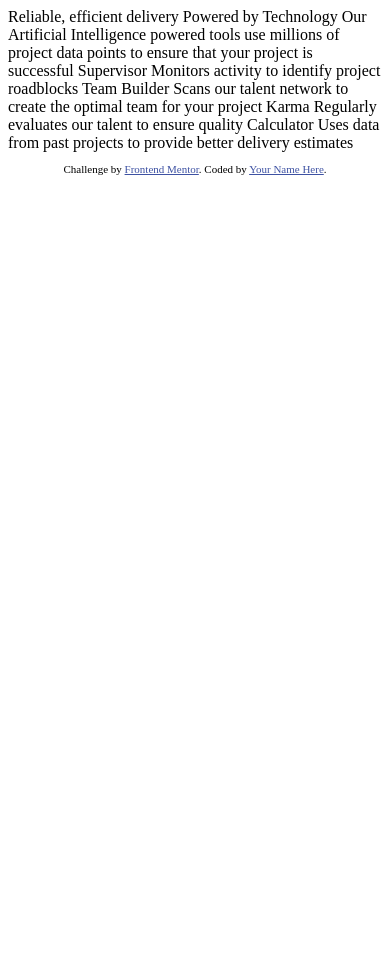
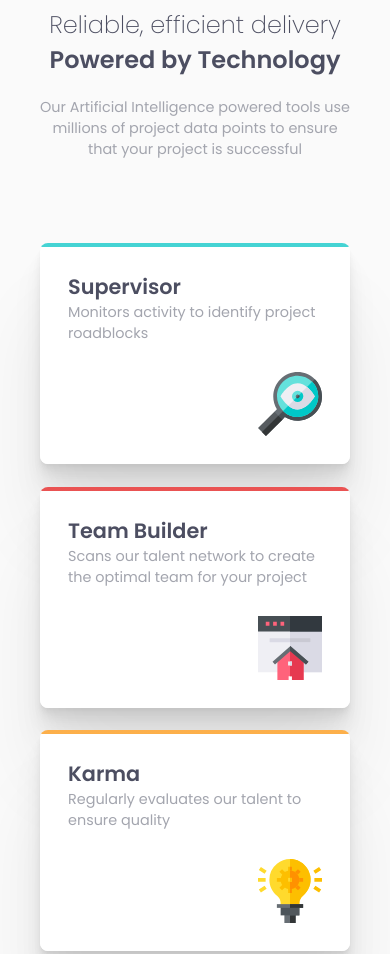
Before and after one commit to jaycgreenwald/four-card-feature-section, a plain HTML site: page index.html in a window 390 px wide. Shown: the top 954 px of the page. Before the commit the page ends 844 px from the top, so only its background shows below. Drawn offline with Linux system fonts and the light colour scheme.

Commit message:
May 13 - Mobile version
Commit mobile version code

```diff
--- a/index.html
+++ b/index.html
@@ -3,43 +3,55 @@
 <head>
   <meta charset="UTF-8">
   <meta name="viewport" content="width=device-width, initial-scale=1.0"> <!-- displays site properly based on user's device -->
-
   <link rel="icon" type="image/png" sizes="32x32" href="./images/favicon-32x32.png">
-
+  <link rel="preconnect" href="https://fonts.googleapis.com">
+<link rel="preconnect" href="https://fonts.gstatic.com" crossorigin>
+<link href="https://fonts.googleapis.com/css2?family=Poppins:wght@200;400;600&display=swap" rel="stylesheet">
+  <link rel="stylesheet" href="style.css">
   <title>Frontend Mentor | Four card feature section</title>
-
-  <!-- Feel free to remove these styles or customise in your own stylesheet 👍 -->
-  <style>
-    .attribution { font-size: 11px; text-align: center; }
-    .attribution a { color: hsl(228, 45%, 44%); }
-  </style>
 </head>
 <body>
+    <main class="card">
 
-  Reliable, efficient delivery
-  Powered by Technology
+        <div class="card__heading">
+            <h2 class="card__title-sub">Reliable, efficient delivery</h2>
+            <h1 class="card__title">Powered by Technology</h1>
+            <p class="card__title-desc">Our Artificial Intelligence powered tools use millions of project data points
+            to ensure that your project is successful</p>
+        </div>
 
-  Our Artificial Intelligence powered tools use millions of project data points
-  to ensure that your project is successful
+        <div class="card__product-card">
+            <h3 class="card__product-title">Supervisor</h3>
+            <p class="card__product-desc">Monitors activity to identify project roadblocks</p>
+            <img src="images/icon-supervisor.svg" alt="" class="card__icon">
+          </div>
 
-  Supervisor
-  Monitors activity to identify project roadblocks
+          <div class="card__product-card card__product-card--red">
+            <h3 class="card__product-title">Team Builder</h3>
+            <p class="card__product-desc">Scans our talent network to create the optimal team for your project</p>
+            <img src="images/icon-team-builder.svg" alt="" class="card__icon">
+          </div>
 
-  Team Builder
-  Scans our talent network to create the optimal team for your project
+          <div class="card__product-card card__product-card--orange">
+            <h3 class="card__product-title">Karma</h3>
+            <p class="card__product-desc">Regularly evaluates our talent to ensure quality</p>
+            <img src="images/icon-karma.svg" alt="" class="card__icon">
+          </div>
 
-  Karma
-  Regularly evaluates our talent to ensure quality
+          <div class="card__product-card card__product-card--blue">
+            <h3 class="card__product-title">Calculator</h3>
+            <p class="card__product-desc">Uses data from past projects to provide better delivery estimates</p>
+            <!-- <div class="card__icon-wrap"> -->
+                <img src="images/icon-calculator.svg" alt="" class="card__icon">
+            <!-- </div> -->
+          </div>
 
-  Calculator
-  Uses data from past projects to provide better delivery estimates
-
-
-  <footer>
-    <p class="attribution">
-      Challenge by <a href="https://www.frontendmentor.io?ref=challenge" target="_blank">Frontend Mentor</a>.
-      Coded by <a href="#">Your Name Here</a>.
-    </p>
+    </main>
+    <footer>
+        <p class="attribution">
+        Challenge by <a href="https://www.frontendmentor.io?ref=challenge" target="_blank">Frontend Mentor</a>.
+        Coded by <a href="#">Jason Greenwald</a>.
+        </p>
   </footer>
 </body>
 </html>
--- /dev/null
+++ b/style.css
@@ -0,0 +1,148 @@
+:root {
+    --red: hsl(0, 78%, 62%);
+    --cyan: hsl(180, 62%, 55%);
+    --orange: hsl(34, 97%, 64%);
+    --blue: hsl(212, 86%, 64%);
+    --very-dark-blue: hsl(234, 12%, 34%);
+    --grayish-blue: hsl(229, 6%, 66%);
+    --very-light-gray: hsl(0, 0%, 98%);
+}
+
+html {
+    font-size: 100%;
+    box-sizing: border-box;
+}
+
+*, *::before, *::after {
+    box-sizing: inherit;
+    margin: 0;
+    padding: 0;
+}
+
+body {
+    font-family: 'Poppins', sans-serif;
+    font-size: 15px;
+    background-color: var(--very-light-gray);
+    display: flex;
+    flex-direction: column;
+    position: absolute;
+    top: 0;
+    bottom: 0;
+    right: 0;
+    left: 0;
+}
+
+.card {
+    width: 310px;
+    margin: auto;
+    border-radius: 5px;
+    display: grid;
+    grid-template-rows: repeat(5, 1fr);
+    grid-template-columns: 310px;
+    grid-row-gap: 1.4rem;
+    align-items: center;
+}
+
+/* topmost section - above the product cards */
+.card__heading {
+    text-align: center;
+    grid-row-start: 1;
+    grid-row-end: 2;
+    grid-column-start: 1;
+    grid-column-end: 2;
+    padding-bottom: 55px;
+}
+
+.card__title-sub {
+    font-size: 1.5rem;
+    font-weight: 200;
+    color: var(--very-dark-blue);
+}
+
+.card__title {
+    font-size: 1.5rem;
+    font-weight: 600;
+    padding-bottom: 20px;
+    color: var(--very-dark-blue);
+}
+
+.card__title-desc {
+    font-size: .9rem;
+    font-weight: 400;
+    color: var(--grayish-blue);
+}
+
+/* product cards */
+.card__product-card {
+    background: linear-gradient(to bottom, var(--cyan) 0 2%, #fff 2% 100%);
+    border-radius: 8px;
+    padding: 28px;
+    grid-row-start: 2;
+    grid-row-end: 3;
+    grid-column-start: 1;
+    grid-column-end: 2;
+    align-content: center;
+    box-shadow:
+        0px 2px 2.2px rgba(0, 0, 0, 0.02),
+        0px 4.8px 5.3px rgba(0, 0, 0, 0.028),
+        0px 9px 10px rgba(0, 0, 0, 0.035),
+        0px 16.1px 17.9px rgba(0, 0, 0, 0.042),
+        0px 30.1px 33.4px rgba(0, 0, 0, 0.05),
+        0px 72px 80px rgba(0, 0, 0, 0.07);
+    display: grid;
+}
+
+.card__product-card--red {
+    background: linear-gradient(to bottom, var(--red) 0 2%, #fff 2% 100%);
+    grid-row-start: 3;
+    grid-row-end: 4;
+    grid-column-start: 1;
+    grid-column-end: 2;
+}
+
+.card__product-card--orange {
+    background: linear-gradient(to bottom, var(--orange) 0 2%, #fff 2% 100%);
+    grid-row-start: 4;
+    grid-row-end: 5;
+    grid-column-start: 1;
+    grid-column-end: 2;
+}
+
+.card__product-card--blue {
+    background: linear-gradient(to bottom, var(--blue) 0 2%, #fff 2% 100%);
+    grid-row-start: 5;
+    grid-row-end: 6;
+    grid-column-start: 1;
+    grid-column-end: 2;
+}
+
+.card__product-title {
+    font-size: 1.3rem;
+    font-weight: 600;
+    color: var(--very-dark-blue);
+}
+
+.card__product-desc {
+    font-size: .9rem;
+    font-weight: 400;
+    color: var(--grayish-blue);
+}
+
+.card__icon {
+    justify-self: end;
+    padding-top: 28px;
+}
+
+/* .card__icon-wrap {
+    justify-self: end;
+} */
+
+/* footer */
+.attribution {
+    font-size: 11px;
+    text-align: center;
+}
+
+.attribution a {
+    color: hsl(228, 45%, 44%);
+}
```
